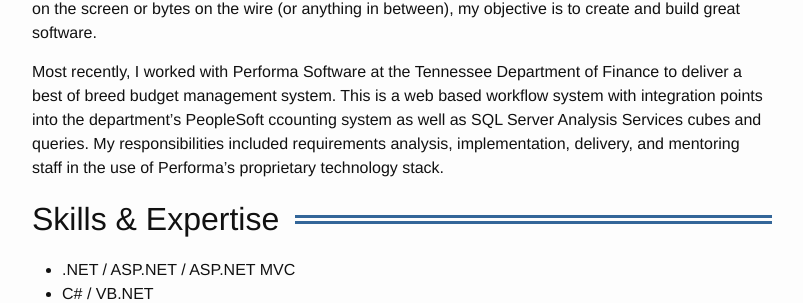
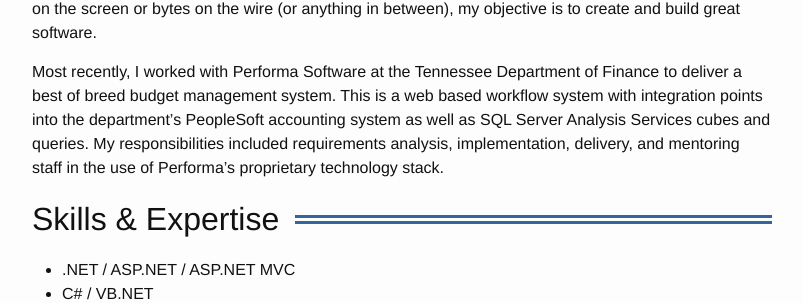
Before and after one commit to joshka/joshka.github.io, a Jekyll site: the page built from resume.md, in a window 1280 px wide and 900 px high, scrolled down 399 px. Shown: the part 197-500 px from the top of the window, without its empty margins (238-1041 px from the left). Built offline with Jekyll 4.4.1, drawn with Linux system fonts in a browser that asks for light colours; some of the changed text lies outside the part shown.

Commit message:
Fix typo in resume.md

```diff
--- a/resume.md
+++ b/resume.md
@@ -18,7 +18,7 @@
 Most recently, I worked with Performa Software at the Tennessee Department of
 Finance to deliver a best of breed budget management system. This is a web
 based workflow system with integration points into the department's PeopleSoft
-ccounting system as well as SQL Server Analysis Services cubes and queries. My
+accounting system as well as SQL Server Analysis Services cubes and queries. My
 responsibilities included requirements analysis, implementation, delivery, and
 mentoring staff in the use of Performa's proprietary technology stack.
 
```
Also changed, not shown: other parts of resume.md (+1 -1 lines).
